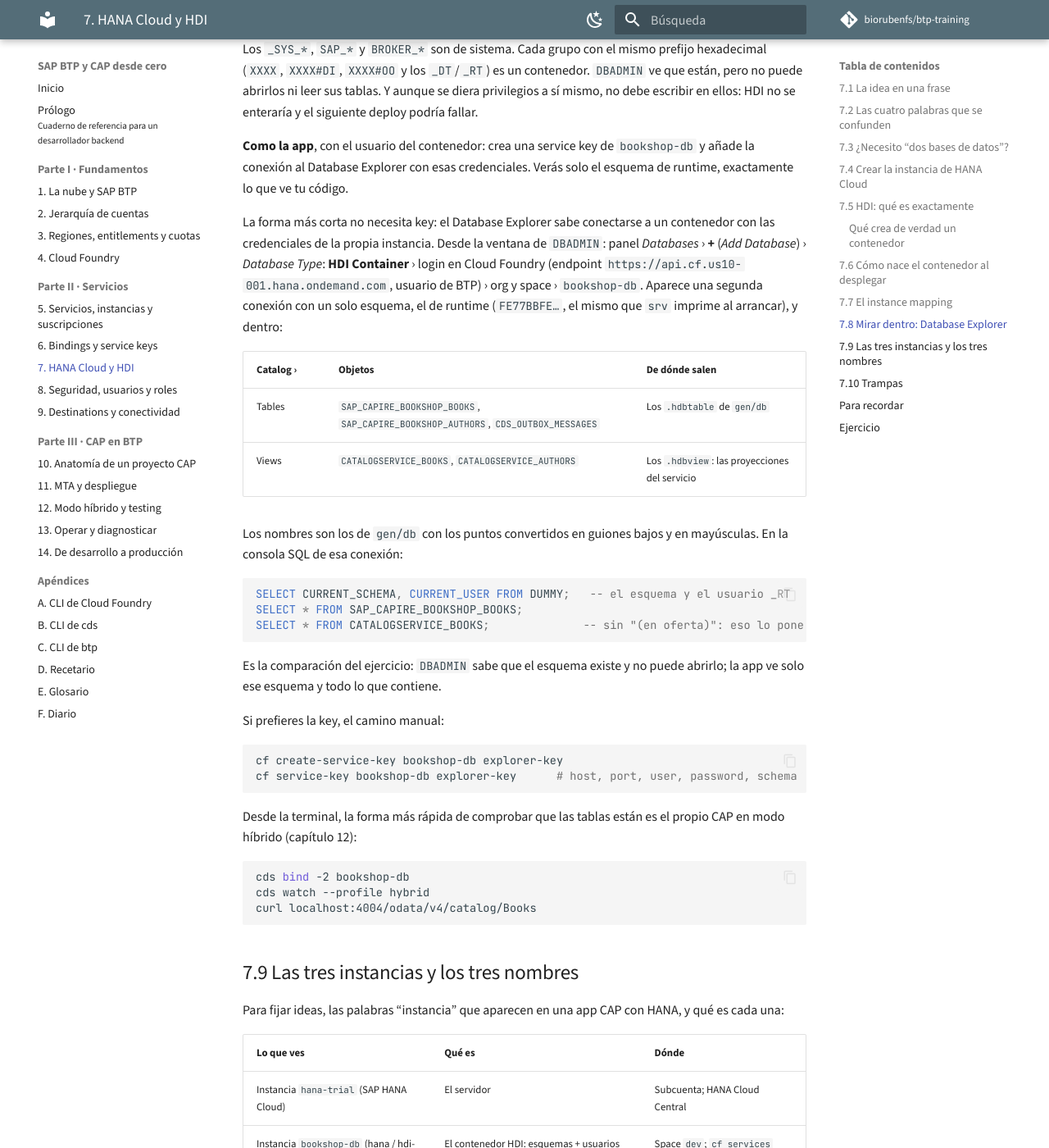
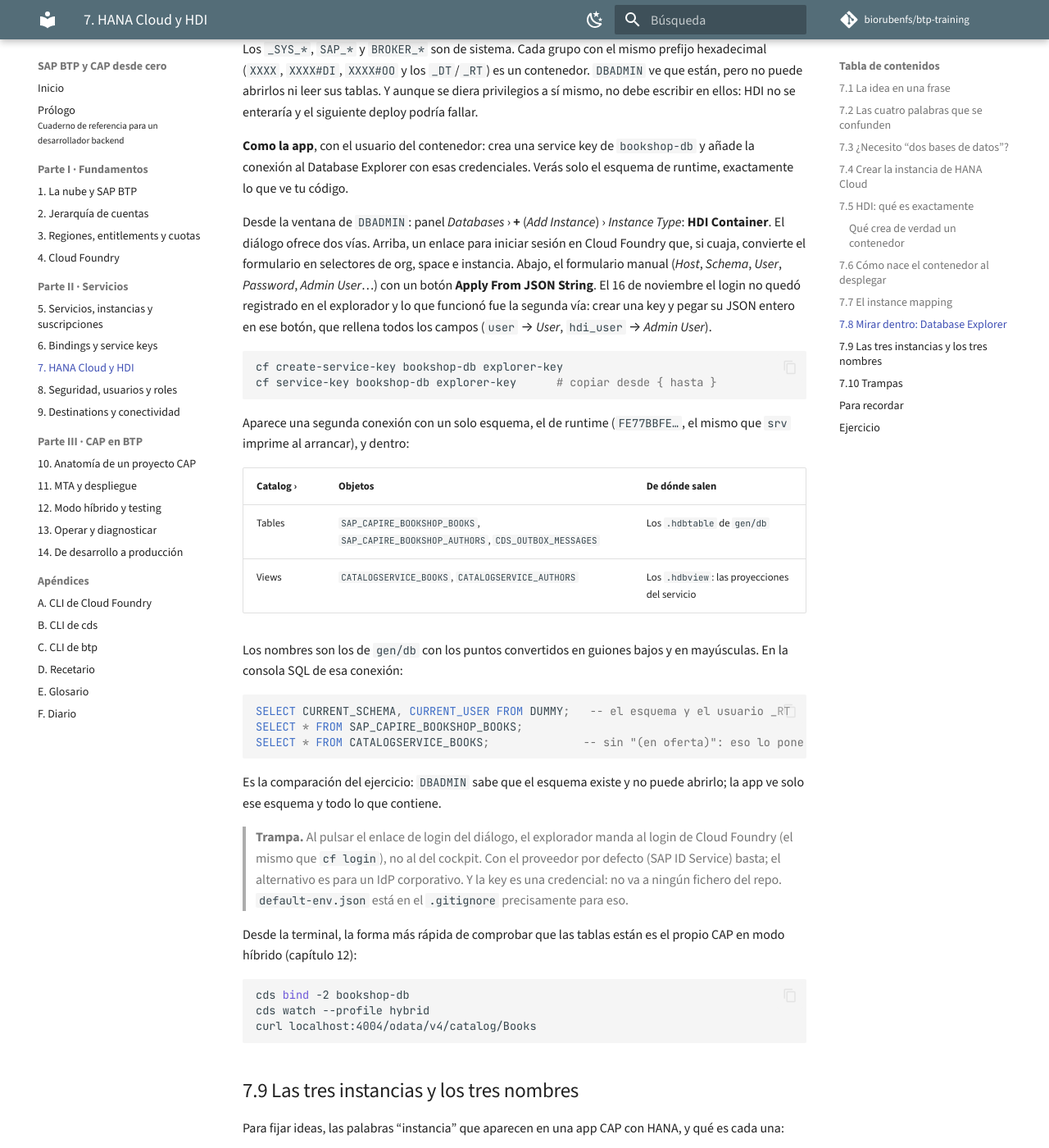
Before and after one commit to biorubenfs/btp-training, an MkDocs documentation site: the page built from libro-btp/07-hana-cloud-y-hdi.md, in a window 1280 px wide and 1400 px high, scrolled down 6695 px. Shown: the whole window at 82% size. Built offline with MkDocs 1.6.1 and Material for MkDocs 9.7.7, drawn with Linux system fonts in a browser that asks for light colours; comment, search, counter and statistics services are not loaded.

Commit message:
Capítulo 7.8 y diario: contenedor bookshop-db abierto en Database Explorer con key; ejercicio del capítulo 7 cerrado y capítulo 11 desplegado
Co-Authored-By: Claude Fable 5.1 <noreply@anthropic.com>

````diff
--- a/libro-btp/07-hana-cloud-y-hdi.md
+++ b/libro-btp/07-hana-cloud-y-hdi.md
@@ -287,13 +287,23 @@ se enteraría y el siguiente deploy podría fallar.
 `bookshop-db` y añade la conexión al Database Explorer con esas credenciales.
 Verás solo el esquema de runtime, exactamente lo que ve tu código.
 
-La forma más corta no necesita key: el Database Explorer sabe conectarse a
-un contenedor con las credenciales de la propia instancia. Desde la ventana
-de `DBADMIN`: panel *Databases* › **+** (*Add Database*) › *Database Type*:
-**HDI Container** › login en Cloud Foundry (endpoint
-`https://api.cf.us10-001.hana.ondemand.com`, usuario de BTP) › org y space
-› `bookshop-db`. Aparece una segunda conexión con un solo esquema, el de
-runtime (`FE77BBFE…`, el mismo que `srv` imprime al arrancar), y dentro:
+Desde la ventana de `DBADMIN`: panel *Databases* › **+** (*Add Instance*)
+› *Instance Type*: **HDI Container**. El diálogo ofrece dos vías. Arriba, un
+enlace para iniciar sesión en Cloud Foundry que, si cuaja, convierte el
+formulario en selectores de org, space e instancia. Abajo, el formulario
+manual (*Host*, *Schema*, *User*, *Password*, *Admin User*...) con un botón
+**Apply From JSON String**. El 16 de noviembre el login no quedó registrado
+en el explorador y lo que funcionó fue la segunda vía: crear una key y pegar
+su JSON entero en ese botón, que rellena todos los campos (`user` → *User*,
+`hdi_user` → *Admin User*).
+
+```bash
+cf create-service-key bookshop-db explorer-key
+cf service-key bookshop-db explorer-key      # copiar desde { hasta }
+```
+
+Aparece una segunda conexión con un solo esquema, el de runtime
+(`FE77BBFE…`, el mismo que `srv` imprime al arrancar), y dentro:
 
 | Catalog › | Objetos                                                                 | De dónde salen                                    |
 |-----------|-------------------------------------------------------------------------|---------------------------------------------------|
@@ -312,12 +322,12 @@ SELECT * FROM CATALOGSERVICE_BOOKS;              -- sin "(en oferta)": eso lo po
 Es la comparación del ejercicio: `DBADMIN` sabe que el esquema existe y no
 puede abrirlo; la app ve solo ese esquema y todo lo que contiene.
 
-Si prefieres la key, el camino manual:
+> **Trampa.** Al pulsar el enlace de login del diálogo, el explorador manda
+> al login de Cloud Foundry (el mismo que `cf login`), no al del cockpit. Con
+> el proveedor por defecto (SAP ID Service) basta; el alternativo es para un
+> IdP corporativo. Y la key es una credencial: no va a ningún fichero del
+> repo. `default-env.json` está en el `.gitignore` precisamente para eso.
 
-```bash
-cf create-service-key bookshop-db explorer-key
-cf service-key bookshop-db explorer-key      # host, port, user, password, schema
-```
 
 Desde la terminal, la forma más rápida de comprobar que las tablas están es
 el propio CAP en modo híbrido (capítulo 12):
````
Also changed, not shown: libro-btp/A6-apendice-diario.md (+4 -4 lines).
